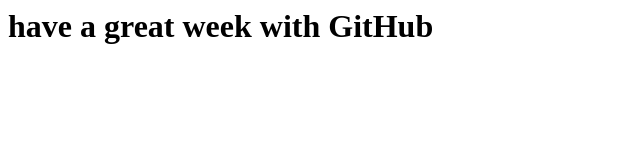
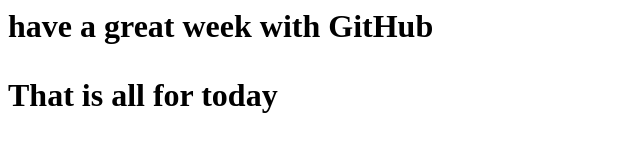
Before and after one commit to kfilmer/Demo2_24, a plain HTML site: page index.html in a window 1280 px wide. Shown: the whole page, without its empty margins (0-640 px from the left). Drawn offline with Linux system fonts and the light colour scheme.

Commit message:
Update index.html

```diff
--- a/index.html
+++ b/index.html
@@ -4,6 +4,9 @@
     </head>
     <body>
 <h1> have a great week with GitHub
+    <p>
+        That is all for today
+    </p>
 </h1>
     </body>
 </html>
```
